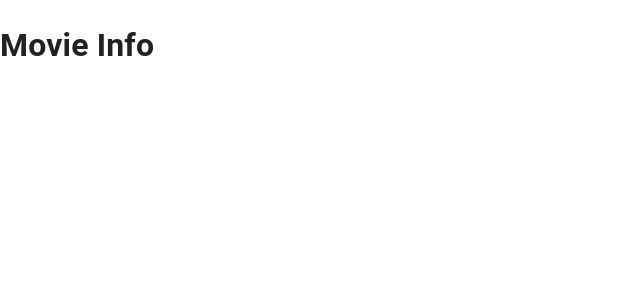
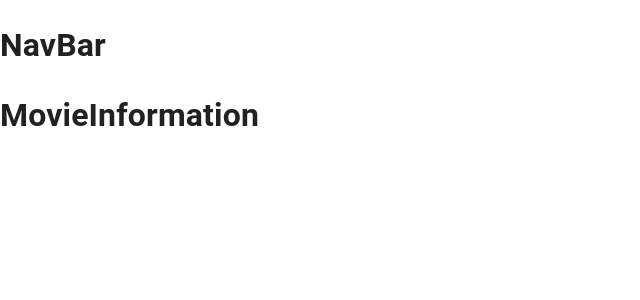
Before and after one commit to Scott-Zeta/film_pire, a React (Create React App) app: page /movie/1 in a window 1280 px wide. Shown: the top 300 px of the page, without its empty margins (0-640 px from the left). Built offline with nearby package versions, Linux system fonts and the light colour scheme.

Commit message:
Set up components and componets index

```diff
--- a/src/components/Actors/actors.jsx
+++ b/src/components/Actors/actors.jsx
@@ -1,9 +1,9 @@
 import React from 'react';
 
-const actors = () => (
+const Actors = () => (
   <div>
-    <h1>actors</h1>
+    <h1>Actors</h1>
   </div>
 );
 
-export default actors;
+export default Actors;
--- a/src/components/App.jsx
+++ b/src/components/App.jsx
@@ -1,23 +1,25 @@
 import React from 'react';
 import { CssBaseline } from '@mui/material';
 import { Route, Switch } from 'react-router-dom';
+import { Actors, Movies, MovieInfomation, NavBar, Profile } from './index';
 
 const App = () => (
   <div>
     <CssBaseline />
+    <NavBar />
     <main>
       <Switch>
         <Route exact path="/">
-          <h1>Home</h1>
+          <Movies />
         </Route>
         <Route exact path="/movie/:id">
-          <h1>Movie Info</h1>
+          <MovieInfomation />
         </Route>
         <Route exact path="/actors/:id">
-          <h1>Actor Info</h1>
+          <Actors />
         </Route>
         <Route exact path="/profile/:id">
-          <h1>Profile Info</h1>
+          <Profile />
         </Route>
       </Switch>
     </main>
--- a/src/components/MovieInfomation/movieInfomation.jsx
+++ b/src/components/MovieInfomation/movieInfomation.jsx
@@ -1,9 +1,9 @@
 import React from 'react';
 
-const movieInfomation = () => (
+const MovieInformation = () => (
   <div>
-    <h1>movieInfomation</h1>
+    <h1>MovieInformation</h1>
   </div>
 );
 
-export default movieInfomation;
+export default MovieInformation;
--- a/src/components/Movies/movies.jsx
+++ b/src/components/Movies/movies.jsx
@@ -1,9 +1,9 @@
 import React from 'react';
 
-const movies = () => (
+const Movies = () => (
   <div>
     <h1>Movies</h1>
   </div>
 );
 
-export default movies;
+export default Movies;
--- a/src/components/NavBar/navBar.jsx
+++ b/src/components/NavBar/navBar.jsx
@@ -1,9 +1,9 @@
 import React from 'react';
 
-const navBar = () => (
+const NavBar = () => (
   <div>
-    <h1>navBar</h1>
+    <h1>NavBar</h1>
   </div>
 );
 
-export default navBar;
+export default NavBar;
--- a/src/components/Profile/profile.jsx
+++ b/src/components/Profile/profile.jsx
@@ -1,9 +1,9 @@
 import React from 'react';
 
-const profile = () => (
+const Profile = () => (
   <div>
-    <h1>profile</h1>
+    <h1>Profile</h1>
   </div>
 );
 
-export default profile;
+export default Profile;
--- /dev/null
+++ b/src/components/index.js
@@ -0,0 +1,5 @@
+export { default as Actors } from './Actors/Actors';
+export { default as Movies } from './Movies/Movies';
+export { default as MovieInfomation } from './MovieInfomation/MovieInfomation';
+export { default as Profile } from './Profile/Profile';
+export { default as NavBar } from './NavBar/NavBar';
```
